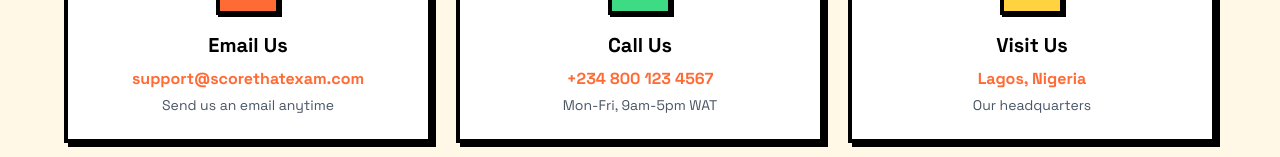
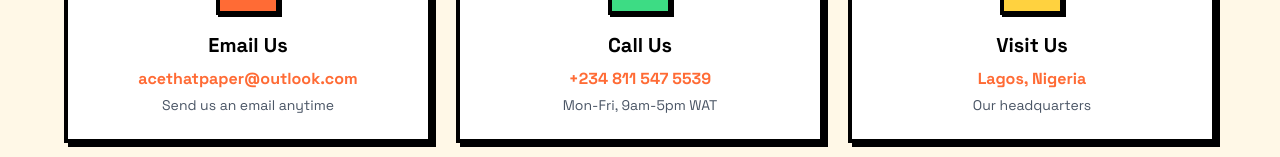
Before and after one commit to Lawsonredeye/atp, a React (Vite) app in the folder frontend/: page /contact in a window 1280 px wide. Shown: the part 599-756 px from the top of the page. Built offline with nearby package versions, Linux system fonts and the light colour scheme; no server answers.

Commit message:
refactor: fixed proxy host and changed contact info

```diff
--- a/frontend/src/pages/Contact.tsx
+++ b/frontend/src/pages/Contact.tsx
@@ -7,14 +7,14 @@
   {
     icon: Mail,
     title: 'Email Us',
-    value: 'support@scorethatexam.com',
+    value: 'acethatpaper@outlook.com',
     description: 'Send us an email anytime',
     color: 'bg-primary',
   },
   {
     icon: Phone,
     title: 'Call Us',
-    value: '+234 800 123 4567',
+    value: '+234 811 547 5539',
     description: 'Mon-Fri, 9am-5pm WAT',
     color: 'bg-accent-green',
   },
```
Also changed, not shown: 1 other file (tests, documents, lock files or other folders).
